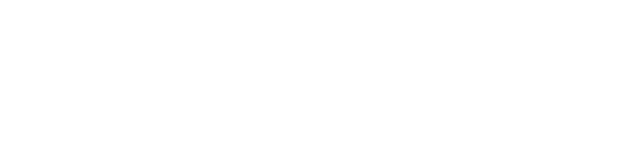
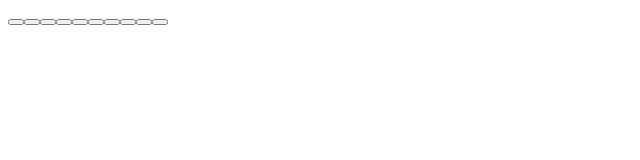
Before and after one commit to JasNagra92/Calculator, a plain HTML site: page index.html in a window 1280 px wide. Shown: the whole page, without its empty margins (0-640 px from the left). Drawn offline with Linux system fonts and the light colour scheme.

Commit message:
Dynamically create 10 buttons to use as numberpad

```diff
--- a/calc.js
+++ b/calc.js
@@ -7,3 +7,10 @@ const sum = (a , b) => a + b;
 const subtract = (a , b) => a - b;
 const multiply = (a , b) => a * b;
 const divide = (a , b) => a / b;
+let btn = "";
+
+for (i = 0; i < 10; i ++){
+let btn = document.createElement('button')
+let numPad = document.getElementById("numberpad");
+numPad.appendChild(btn)
+}
--- a/index.html
+++ b/index.html
@@ -4,10 +4,10 @@
         <meta charset="utf-8">
         <title>Calculator</title>
         <link rel = "stylesheet" href="./stylesheet.css">
-        <script src="./calc.js"></script>
+        <script src="./calc.js" defer></script>
     </head>
 
     <body>
-
+        <div id="numberpad"></div>
     </body>
 </html>
```
